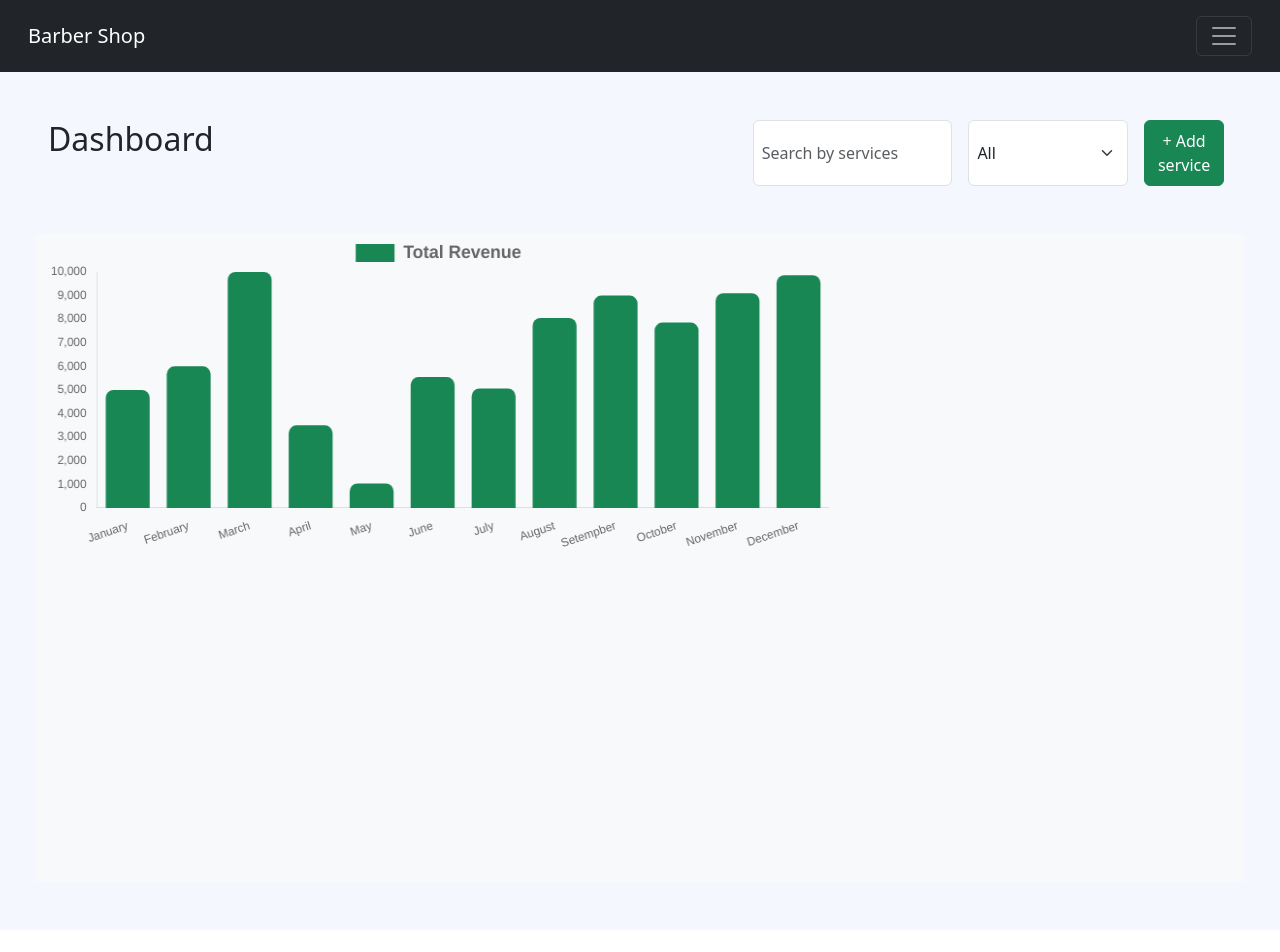
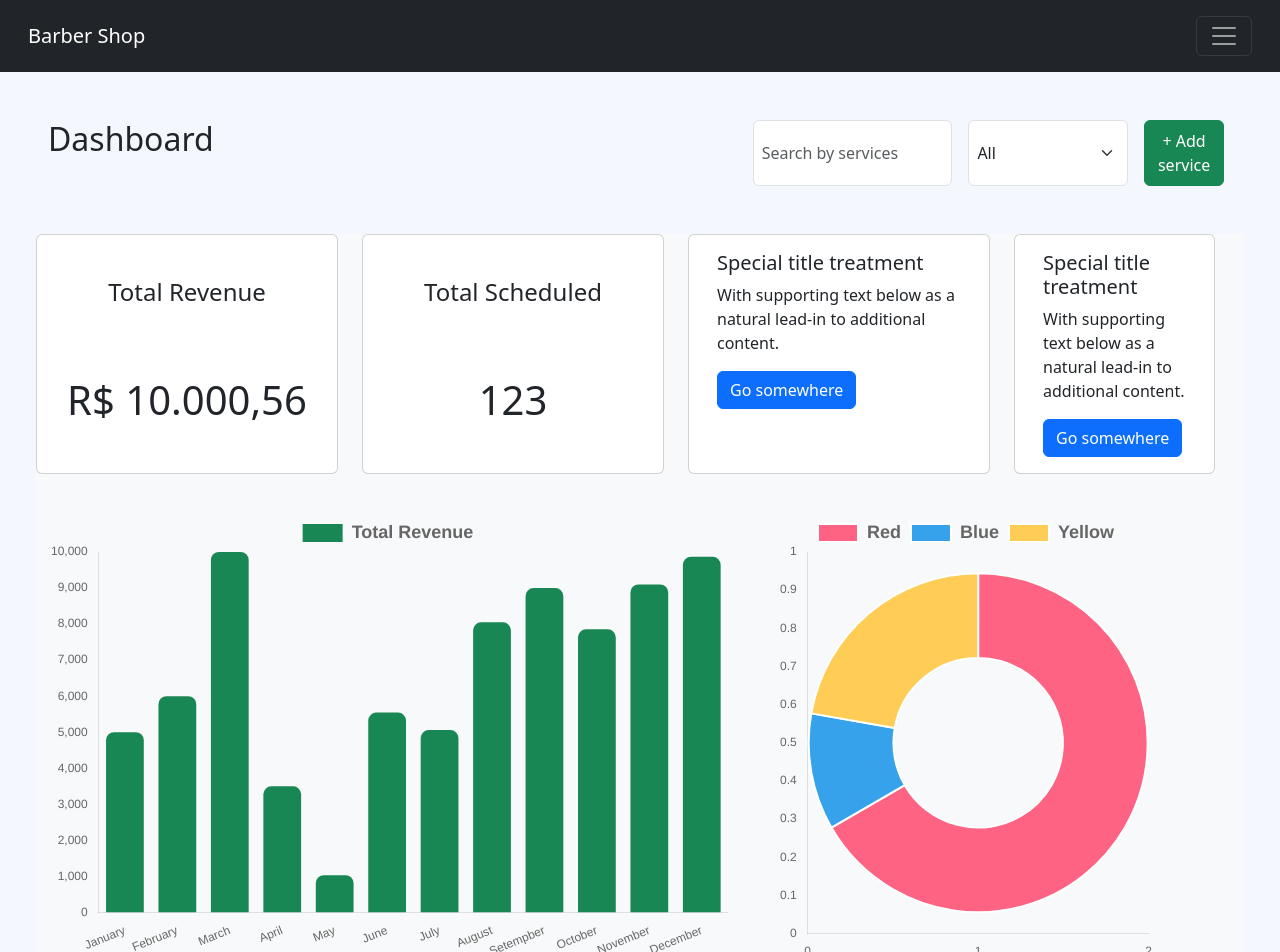
Before and after one commit to Cristiano005/barbearia, a Vue app in the folder barbershop-admin/: page / in a window 1280 px wide. Shown: the top 952 px of the page. Before the commit the page ends 930 px from the top, so only its background shows below. Built offline with nearby package versions, Linux system fonts and the light colour scheme.

Commit message:
Cards Data added to Home Page Admin

```diff
--- a/barbershop-admin/src/views/HomeView.vue
+++ b/barbershop-admin/src/views/HomeView.vue
@@ -1,15 +1,11 @@
 <template>
     <TheHeader />
-    <main class="p-5" style="background-color: rgb(244, 247, 254);">
+    <main class="p-5" style="background-color: rgb(244, 247, 254)">
         <div class="table-header row flex-wrap justify-content-between gap-2">
             <h2 class="col-12 col-lg-6">Dashboard</h2>
             <div class="d-flex col-12 col-lg-5 filters flex-wrap gap-3">
                 <div class="col-12 col-lg-5">
-                    <input
-                        class="form-control me-2 h-100 p-2"
-                        type="search"
-                        placeholder="Search by services"
-                        aria-label="Search" />
+                    <input class="form-control me-2 h-100 p-2" type="search" placeholder="Search by services" aria-label="Search" />
                 </div>
                 <div class="col-12 col-lg-4">
                     <select class="form-select h-100 p-2" aria-label="Default select example">
@@ -19,19 +15,49 @@
                         <option value="3">Three</option>
                     </select>
                 </div>
-                <button type="button" class="btn btn-success col-12 col-lg-2 p-2">
-                    + Add service
-                </button>
+                <button type="button" class="btn btn-success col-12 col-lg-2 p-2">+ Add service</button>
             </div>
         </div>
-        <div class="row analysys bg-light gap-2 mt-5">
-            <div class="col-12 col-lg-8" style="height: 20rem">
-                <div class="row chart-container h-100">
-                    <Bar :data="data" :options="options" />
+        <div class="row analysys bg-light mt-5 gap-4">
+            <div class="card col-lg-3 mb-3">
+                <div class="row align-items-center card-body text-center">
+                    <h4 class="card-title">Total Revenue</h4>
+                    <span class="card-text fs-1">
+                        R$ 10.000,56
+                    </span>
                 </div>
             </div>
-            <div class="col-4 text-light rounded" style="height: 20rem">
-                <!-- <Doughnut :data="data" :options="options" /> -->
+            <div class="card col-lg-3 mb-3">
+                <div class="row align-items-center card-body text-center">
+                    <h4 class="card-title">Total Scheduled</h4>
+                    <span class="card-text fs-1">
+                        123
+                    </span>
+                </div>
+            </div>
+            <div class="card col-lg-3 mb-3">
+                <div class="card-body">
+                    <h5 class="card-title">Special title treatment</h5>
+                    <p class="card-text">With supporting text below as a natural lead-in to additional content.</p>
+                    <a href="#" class="btn btn-primary">Go somewhere</a>
+                </div>
+            </div>
+
+            <div class="card col-lg-2 mb-3">
+                <div class="card-body">
+                    <h5 class="card-title">Special title treatment</h5>
+                    <p class="card-text">With supporting text below as a natural lead-in to additional content.</p>
+                    <a href="#" class="btn btn-primary">Go somewhere</a>
+                </div>
+            </div>
+
+            <div class="col-12 col-lg-7" style="height: 28rem;">
+                <div class="chart-container h-100">
+                    <Bar :data="totalRevenue.data" :options="totalRevenue.options" />
+                </div>
+            </div>
+            <div class="col-lg-4 text-light rounded" style="height: 28rem;">
+                <Doughnut :data="paymentsTypes.data" :options="paymentsTypes.options" />
             </div>
         </div>
     </main>
@@ -40,44 +66,30 @@
 <script setup lang="ts">
 import TheHeader from '@/components/TheHeader.vue';
 
-import {
-    Chart as ChartJS,
-    Title,
-    Tooltip,
-    Legend,
-    BarElement,
-    CategoryScale,
-    LinearScale
-} from 'chart.js';
+import { Chart as ChartJS, Title, ArcElement, Tooltip, Legend, BarElement, CategoryScale, LinearScale } from 'chart.js';
 import { Bar, Doughnut } from 'vue-chartjs';
 
-const data = {
-    labels: [
-        'January',
-        'February',
-        'March',
-        'April',
-        'May',
-        'June',
-        'July',
-        'August',
-        'Setempber',
-        'October',
-        'November',
-        'December'
-    ],
+import type { ChartData, ChartOptions } from 'chart.js';
+
+import { reactive } from 'vue';
+
+const totalRevenue = reactive<{
+    data: ChartData<'bar'>;
+    options: ChartOptions<'bar'>;
+}>({
+    data: {
+        labels: ['January', 'February', 'March', 'April', 'May', 'June', 'July', 'August', 'Setempber', 'October', 'November', 'December'],
         datasets: [
             {
                 label: 'Total Revenue',
                 // backgroundColor: '#198754',
                 data: [5000, 6000, 10000, 3500, 1035, 5545, 5060, 8050, 9000, 7856, 9100, 9865],
                 backgroundColor: '#198754',
-            borderRadius: 8,
+                borderRadius: 8
             }
         ]
-};
-
-const options = {
+    },
+    options: {
         responsive: true,
         maintainAspectRatio: false,
         scales: {
@@ -94,7 +106,7 @@ const options = {
         },
         plugins: {
             legend: {
-            position: 'top',
+                position: 'top' as 'top',
                 labels: {
                     font: {
                         size: 18,
@@ -103,7 +115,53 @@ const options = {
                 }
             }
         }
-};
+    }
+});
+
+const paymentsTypes = reactive<{
+    data: ChartData<'bar'>;
+    options: ChartOptions<'bar'>;
+}>({
+    data: {
+        labels: ['Red', 'Blue', 'Yellow'],
+        datasets: [
+            {
+                label: 'My First Dataset',
+                data: [300, 50, 100],
+                backgroundColor: ['rgb(255, 99, 132)', 'rgb(54, 162, 235)', 'rgb(255, 205, 86)'],
+                hoverOffset: 4
+            }
+        ]
+    },
+    options: {
+        responsive: true,
+        maintainAspectRatio: false,
+        scales: {
+            x: {
+                grid: {
+                    display: false // Isso remove as linhas de grade do eixo X
+                }
+            },
+            y: {
+                grid: {
+                    display: false // Isso remove as linhas de grade do eixo X
+                }
+            }
+        },
+        plugins: {
+            legend: {
+                position: 'top' as 'top',
+                labels: {
+                    font: {
+                        size: 18,
+                        weight: 'bold'
+                    }
+                }
+            }
+        }
+    }
+});
 
 ChartJS.register(CategoryScale, LinearScale, BarElement, Title, Tooltip, Legend);
+ChartJS.register(Title, Tooltip, Legend, ArcElement, CategoryScale);
 </script>
```
Also changed, not shown: barbershop-admin/.prettierrc.json. Lines whose indentation alone changed are shown as unchanged.
